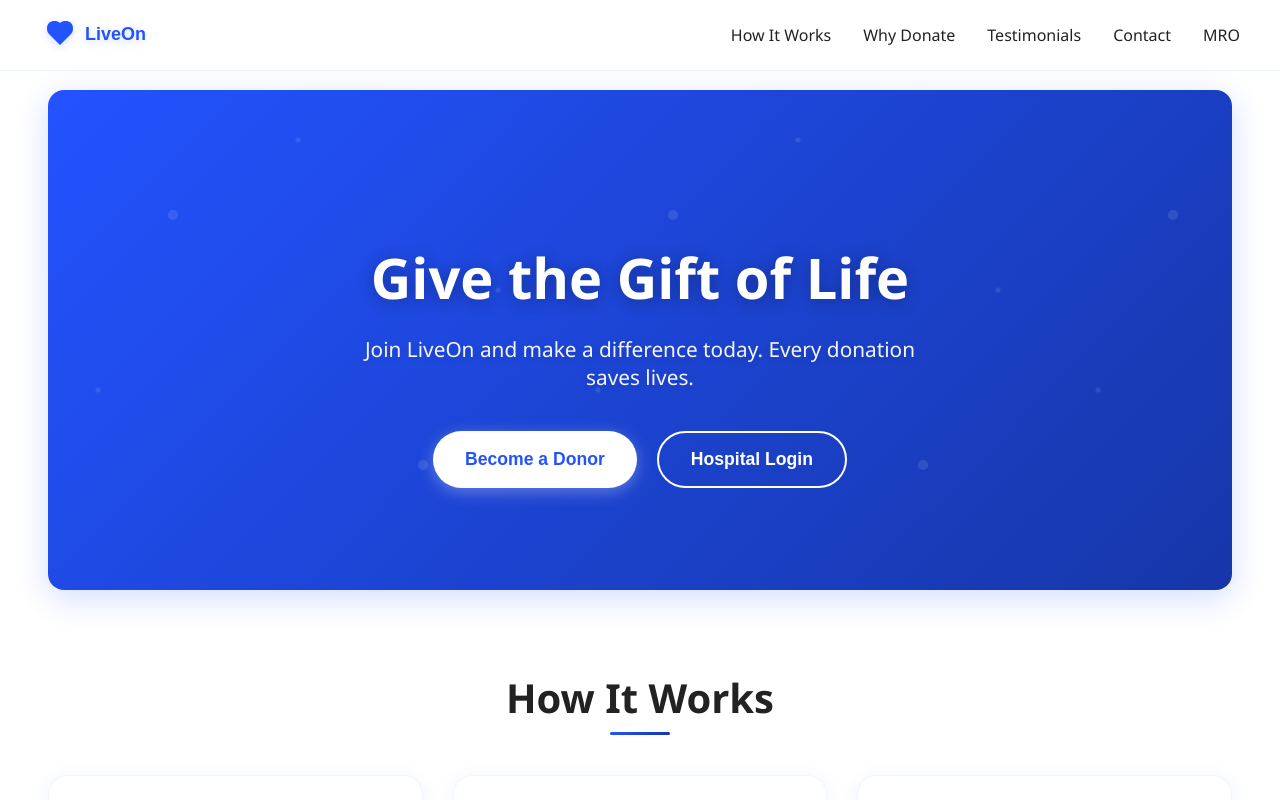
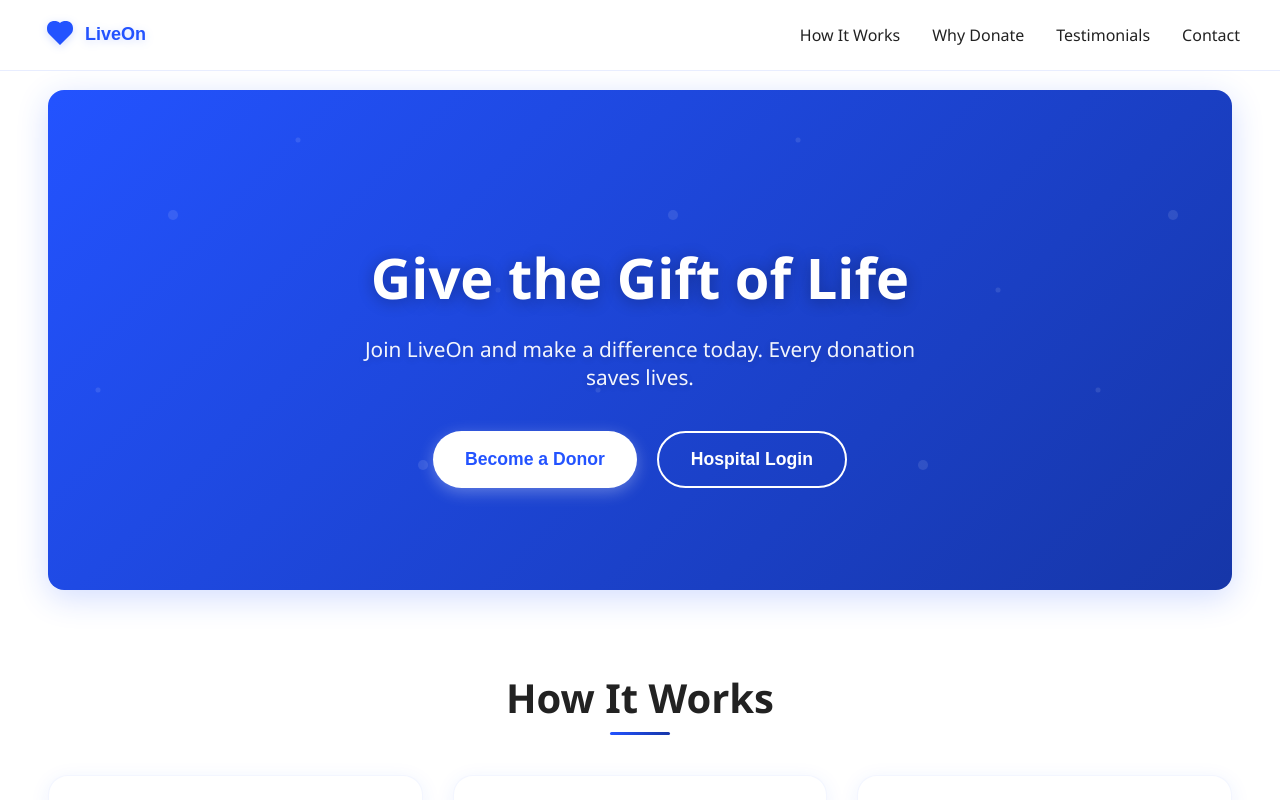
Before and after one commit to Jbenash/LiveOn-BloodDonationSystem, a React (Vite) app: page / in a window 1280 px wide. Shown: the top 800 px of the page. Built offline with nearby package versions, Linux system fonts and the light colour scheme; the HTML template or start-up script is replaced by a standard one.

Commit message:
mro button removed and allowed to login using credentials

```diff
--- a/package.json
+++ b/package.json
@@ -23,6 +23,6 @@
     "eslint-plugin-react-hooks": "^5.2.0",
     "eslint-plugin-react-refresh": "^0.4.20",
     "globals": "^16.2.0",
-    "vite": "^7.0.0"
+    "vite": "^7.0.2"
   }
 }
--- a/src/App.jsx
+++ b/src/App.jsx
@@ -6,6 +6,7 @@ import DonorDashboard from './components/donorDashboard/DonorDashboard';
 import AdminDashboard from './components/adminDashboard/AdminDashboard';
 import RegistrationModal from './components/registrationForm/RegistrationModal';
 import MroVerificationPopup from './components/mroVerificationPopup/MroVerificationPopup';
+import MRODashboard from './components/mroDashboard/MRODashboard'; // Assuming you have a MRO Dashboard component
 
 function App() {
   const [showMroPopup, setShowMroPopup] = useState(false);
@@ -23,6 +24,8 @@ function App() {
         <Route path="/AdminDashboard" element={<AdminDashboard />} />
         {/* <Route path="/RegistrationForm" element={<RegistrationForm />} /> */}
         <Route path='/RegistrationModal' element={<RegistrationModal onRegistrationComplete={handleRegistrationComplete} />} />
+        <Route path="/MRODashboard" element={<MRODashboard />} />
+        {/* Add other routes as needed */}
       </Routes>
       <MroVerificationPopup isOpen={showMroPopup} onClose={() => setShowMroPopup(false)} />
     </Router>
--- a/src/components/homePage/HomePage.jsx
+++ b/src/components/homePage/HomePage.jsx
@@ -99,7 +99,6 @@ const HomePage = () => {
             <li onClick={() => handleNavLinkClick('why-donate')}>Why Donate</li>
             <li onClick={() => handleNavLinkClick('testimonials')}>Testimonials</li>
             <li onClick={() => handleNavLinkClick('contact')}>Contact</li>
-            <li onClick={handleShowMRODashboard}>MRO</li>
           </ul>
 
           {/* Mobile Menu Button */}
@@ -123,7 +122,7 @@ const HomePage = () => {
       {/* Render MRODashboard if showMRODashboard is true, otherwise render the rest of the homepage */}
       {showMRODashboard ? (
         <>
-          <button style={{margin: '20px'}} onClick={handleHideMRODashboard}>Back to Home</button>
+          <button style={{ margin: '20px' }} onClick={handleHideMRODashboard}>Back to Home</button>
           <MRODashboard />
         </>
       ) : (
--- a/src/components/loginForm/LoginModal.jsx
+++ b/src/components/loginForm/LoginModal.jsx
@@ -43,7 +43,7 @@ const LoginModal = ({ isOpen, onClose }) => {
         if (data.user.role === "hospital") {
           navigate('/HospitalDashboard');
         } else if (data.user.role === "mro") {
-          navigate('/DonorDashboard');
+          navigate('/MRODashboard');
         } else if (data.user.role === "admin") {
           navigate('/AdminDashboard');
         } else if (data.user.role === "donor") {
```
Also changed, not shown: 1 other file (tests, documents, lock files or other folders).
